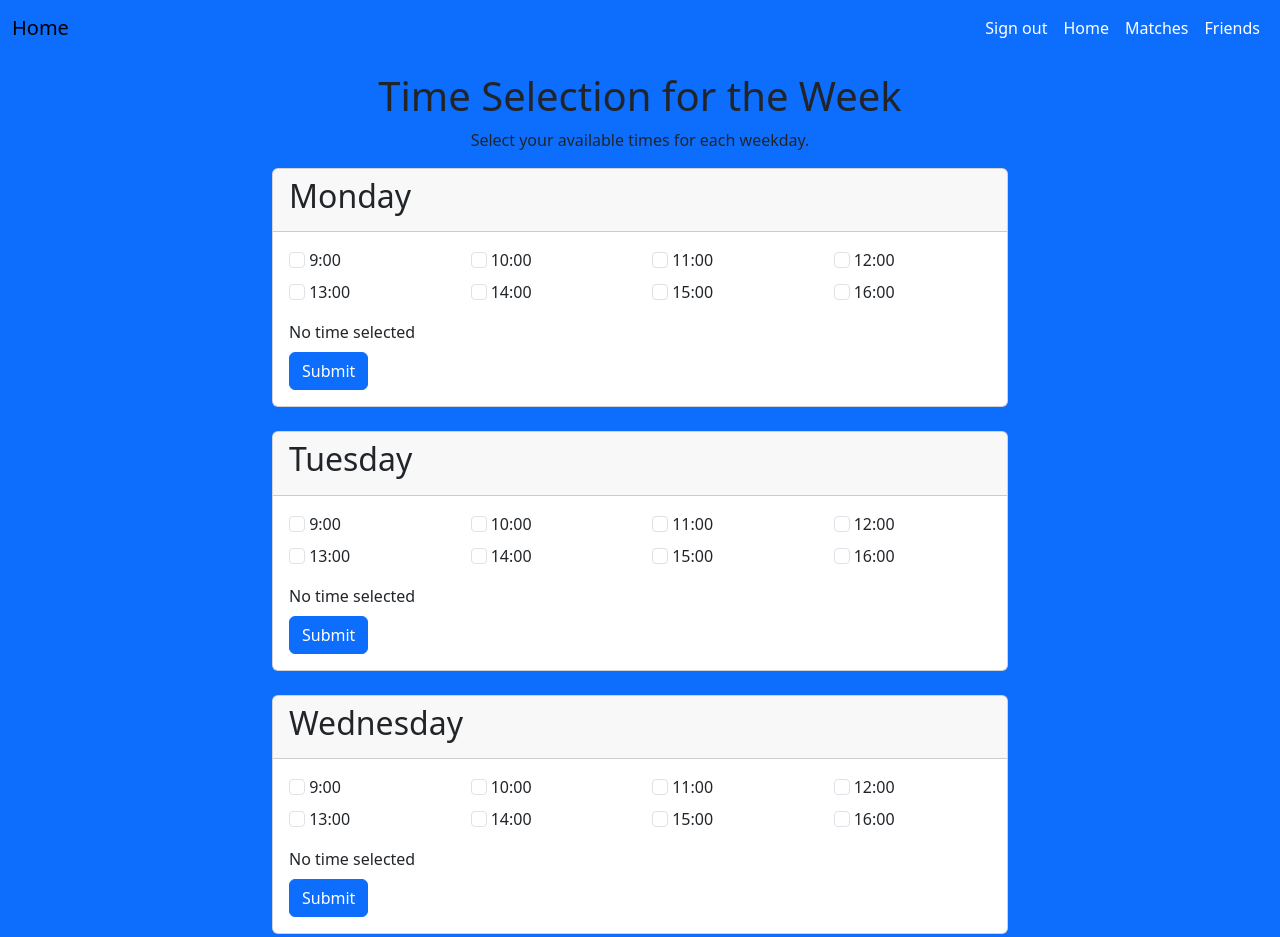
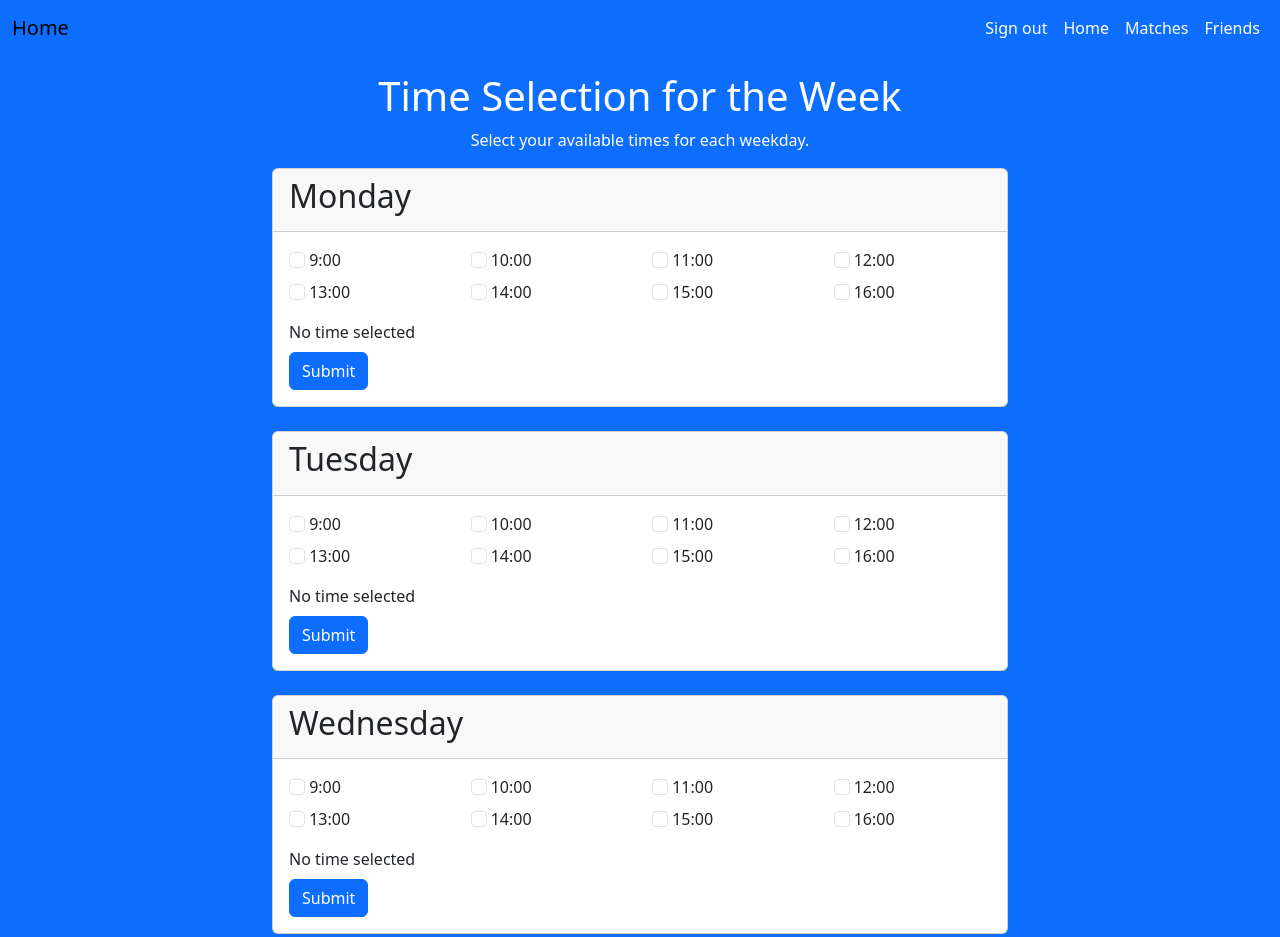
Before and after one commit to WQNguyen25/OrganisationforJunior, a website: page static/home.html in a window 1280 px wide. Shown: the top 937 px of the page. Drawn offline with nearby package versions, Linux system fonts and the light colour scheme.

Commit message:
fixing colours

```diff
--- a/static/home.html
+++ b/static/home.html
@@ -22,7 +22,7 @@
     <header>
         <nav class="navbar bg-custom navbar-expand-lg mb-3">
             <div class="container-fluid">
-                <a href="#" class="navbar-brand">Home</a>
+                <a href="#" class="navbar-brand" >Home</a>
                 <button class="navbar-toggler" type="button" data-bs-toggle="collapse" data-bs-target="#navbarNav"
                     aria-controls="navbarNav" aria-expanded="false" aria-label="Toggle navigation">
                     <span class="navbar-toggler-icon"></span>
@@ -43,8 +43,8 @@
         <header>
             <div class="col-12">
                 <div class="row">
-                    <h1 class="text-center">Time Selection for the Week</h1>
-                    <p class="text-center">Select your available times for each weekday.</p>
+                    <h1 class="text-center text-white">Time Selection for the Week</h1>
+                    <p class="text-center text-white">Select your available times for each weekday.</p>
                 </div>
             </div>
         </header>
--- a/users.json
+++ b/users.json
@@ -36,7 +36,6 @@
     "password": "$2b$10$ReVEMDBMZEaN5LFffqYDKuhc8Vv1ls601Msl8uptUlO/znKcxXjQ6"
   },
   {
-
     "username": "bobq",
     "password": "$2b$10$KQbXHoNQLVNCWZWuZ7G1BuTbL/ZriMIcNm2aHZjihcKApVe4DSTAi"
   },
@@ -71,6 +70,9 @@
   {
     "username": "iujkrefdsz123",
     "password": "$2b$10$mHggOLoM0ALD7a4fVFZAfOBzAwFNSrQsjGPzHT2BKW72aMagNCLtG"
-
+  },
+  {
+    "username": "temujin ",
+    "password": "$2b$10$rHHJrtajLsx8DdMhn8SKQ.55yF1lC3d.Gov1ieECHSlPzGoQD4LFu"
   }
 ]
```
